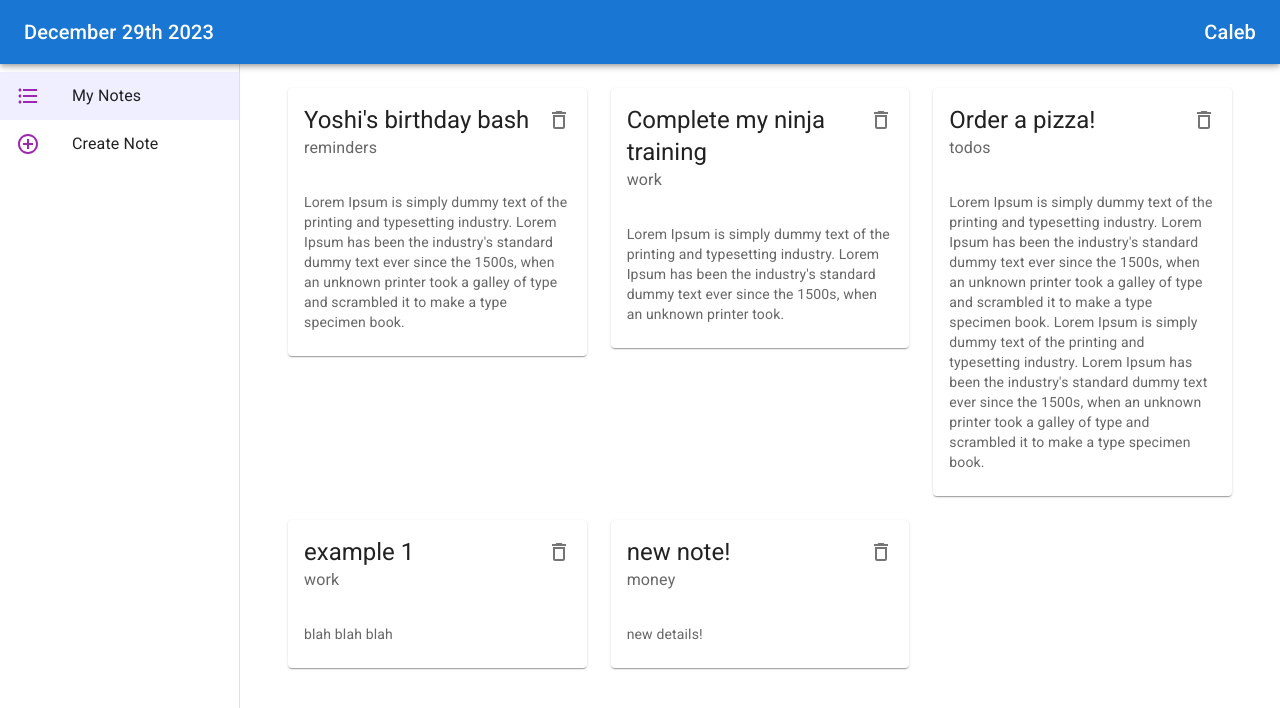
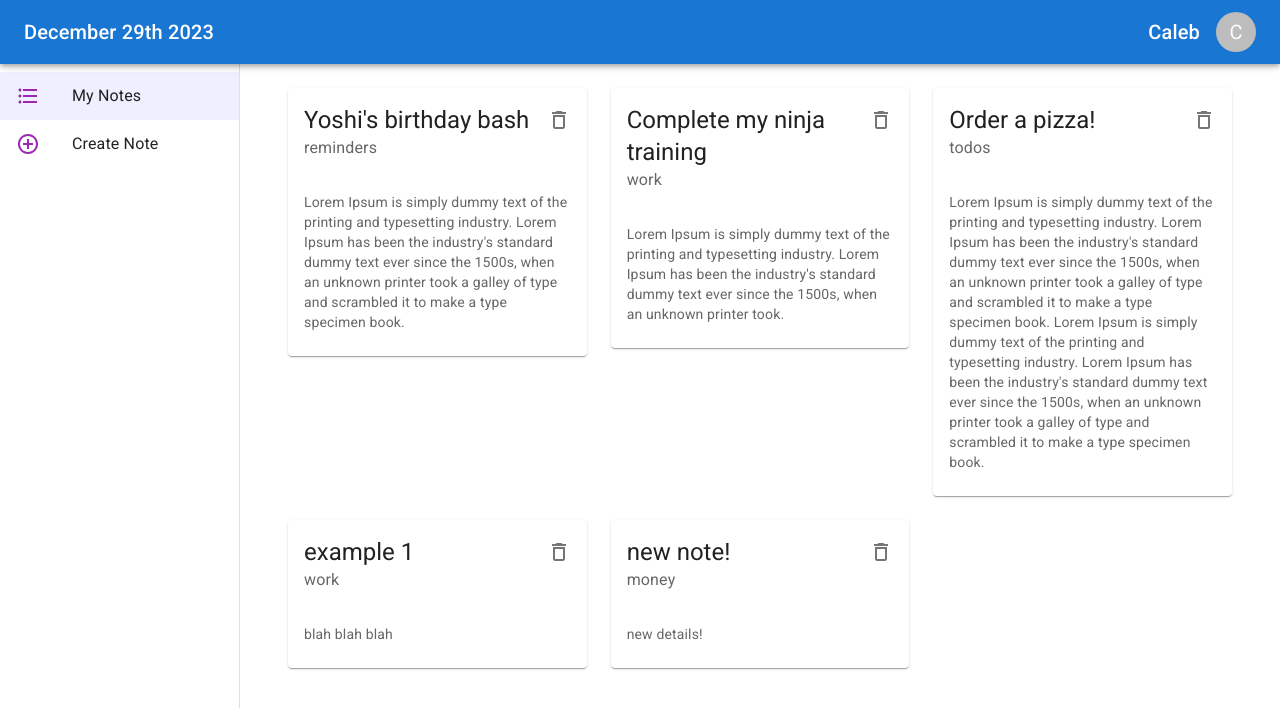
Before and after one commit to calebscode/material-ui-tut, a React (Vite) app: page / in a window 1280 px wide. Shown: the top 708 px of the page. Built offline with nearby package versions, Linux system fonts and the light colour scheme; data requests are answered from the project's data file.

Commit message:
added avatar

```diff
--- a/src/components/Layout.jsx
+++ b/src/components/Layout.jsx
@@ -15,6 +15,7 @@ import { FormatListBulleted } from '@mui/icons-material';
 import AddCircleOutlineIcon from '@mui/icons-material/AddCircleOutline';
 import { useNavigate } from 'react-router-dom';
 import { format } from 'date-fns'
+import { Avatar } from '@mui/material';
 
 const drawerWidth = 240;
 
@@ -60,6 +61,7 @@ export default function Layout({ children }) {
             >
               Caleb
             </Typography>
+            <Avatar sx={{ml:2}}>C</Avatar>
         </Toolbar>
       </AppBar>
       <Drawer
```
